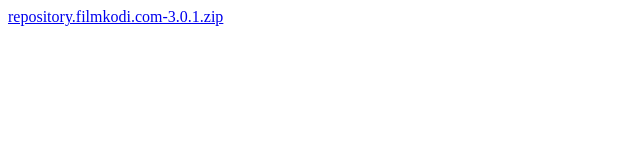
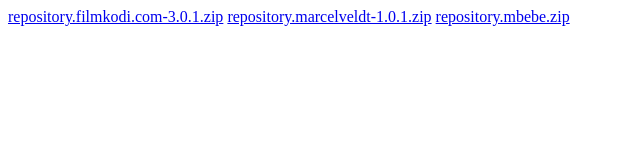
Before and after one commit to stopinskipawel/kodi, a plain HTML site: page docs/index.html in a window 1280 px wide. Shown: the whole page, without its empty margins (0-640 px from the left). Drawn offline with Linux system fonts and the light colour scheme.

Commit message:
ADD 2 REPOS

```diff
--- a/docs/index.html
+++ b/docs/index.html
@@ -8,5 +8,7 @@
     <title>Document</title>
 </head>
 <a href="repository.filmkodi.com-3.0.1.zip">repository.filmkodi.com-3.0.1.zip</a> </body>
-<a href=""
+<a href="repository.marcelveldt-1.0.1.zip">repository.marcelveldt-1.0.1.zip</a> </body>
+<a href="repository.mbebe.zip">repository.mbebe.zip</a> </body>
+
 </html>
```
Also changed, not shown: 2 other files.
